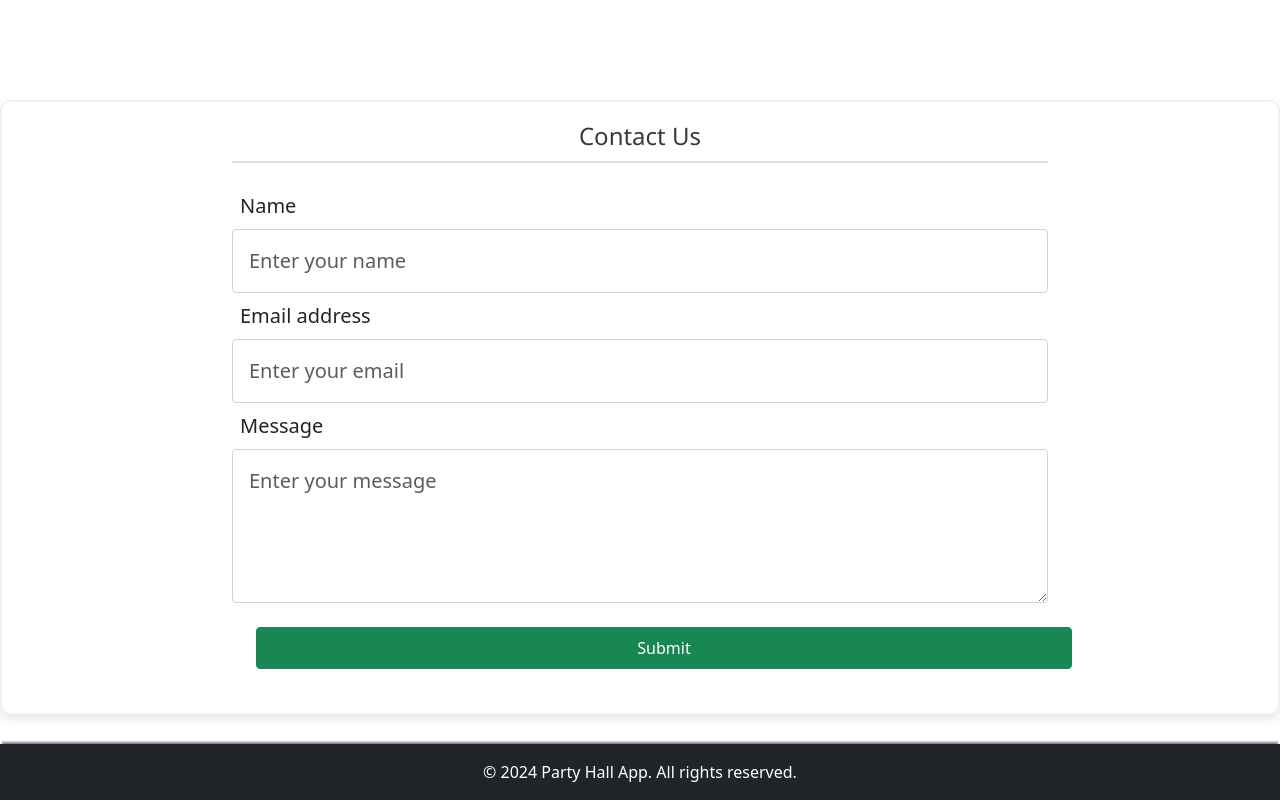
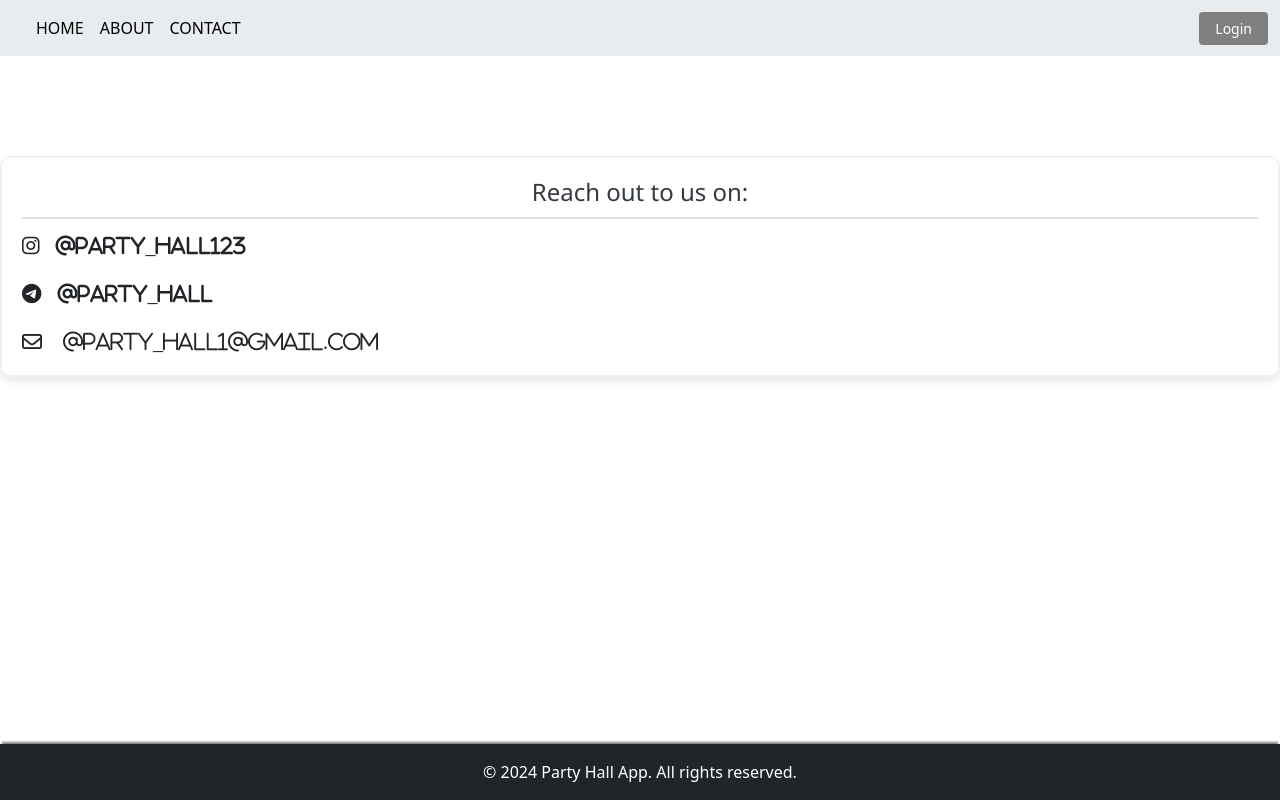
Before and after one commit to shivaramakrishnamarepalli/PartyHallBooking, a React (Create React App) app: page /contact in a window 1280 px wide. Built offline with nearby package versions, Linux system fonts and the light colour scheme.

Commit message:
fixed minor changes

```diff
--- a/src/App.js
+++ b/src/App.js
@@ -27,6 +27,7 @@ function App() {
       {/* <h1>React App</h1> */}
       {/* <CardsDisplay /> */}
       {/* <Navbar1></Navbar1> */}
+      {/* <Navbar1 /> */}
       <BrowserRouter>
         <Routes>
           <Route path="*" element={<RoleSelection />} />
--- a/src/components/CardComponent.js
+++ b/src/components/CardComponent.js
@@ -56,7 +56,7 @@ function Card({ id, name, address, rental_cost, rating, capacity }) {
             <span>
               <h5>
                 <img src={rating1} width={"22rem"} alt="rating" />
-                <span> {rating}</span>
+                {/* <span> {rating}</span> */}
               </h5>
             </span>
           </div>
--- a/src/components/CardsDisplay.js
+++ b/src/components/CardsDisplay.js
@@ -1,10 +1,11 @@
 import { useEffect, useState } from "react";
 import CardComponent from "./CardComponent";
 import axios from "axios";
-import "../styles/cardDisplay.css"
+import "../styles/cardDisplay.css";
 
 function CardsDisplay() {
   const [halls, setHalls] = useState([]);
+  const [searchQuery, setSearchQuery] = useState("");
 
   useEffect(() => {
     async function fetchHalls() {
@@ -21,9 +22,25 @@ function CardsDisplay() {
     fetchHalls();
   }, []);
 
+  const handleSearchChange = (event) => {
+    setSearchQuery(event.target.value);
+  };
+
+  const filteredHalls = halls.filter((hall) =>
+    hall.hall_name.toLowerCase().includes(searchQuery.toLowerCase())
+  );
+
   return (
-    <div className="card-container">
-      {halls.map((hall) => (
+    <div>
+      <input
+        type="text"
+        placeholder="Search for a hall"
+        value={searchQuery}
+        onChange={handleSearchChange}
+        className="search-input p-1 rounded m-2 "
+      />
+      <div className="card-container ">
+        {filteredHalls.map((hall) => (
           <CardComponent
             key={hall.hall_id}
             name={hall.hall_name}
@@ -36,7 +53,7 @@ function CardsDisplay() {
             imageData={hall.hall_image}
           />
         ))}
-
+      </div>
     </div>
   );
 }
--- a/src/components/Contactus.js
+++ b/src/components/Contactus.js
@@ -1,4 +1,5 @@
 import React, { useState } from "react";
+import Navbar1 from "./Navbar";
 // import "../styles/contact.css"; // Import your CSS file for custom styling (if applicable)
 
 const ContactPage = () => {
@@ -29,73 +30,98 @@ const ContactPage = () => {
   };
 
   return (
-    <div className="contact-page">
+    // <div className="contact-page">
+    //   <div className="container-wrapper">
+    //     <div className="container card">
+    //       <div className="row justify-content-center">
+    //         <div className="col-md-8">
+    //           <h2 className="text-center">Contact Us</h2>
+    //           <form onSubmit={handleSubmit}>
+    //             <div className="form-group">
+    //               <label htmlFor="name" className="p-2 fs-5">
+    //                 Name
+    //               </label>
+    //               <input
+    //                 type="text"
+    //                 className="form-control p-3 fs-5"
+    //                 id="name"
+    //                 name="name"
+    //                 value={formData.name}
+    //                 onChange={handleChange}
+    //                 placeholder="Enter your name"
+    //                 required
+    //               />
+    //             </div>
+
+    //             <div className="form-group">
+    //               <label htmlFor="email" className="p-2 fs-5">
+    //                 Email address
+    //               </label>
+    //               <input
+    //                 type="email"
+    //                 className="form-control p-3 fs-5"
+    //                 id="email"
+    //                 name="email"
+    //                 value={formData.email}
+    //                 onChange={handleChange}
+    //                 placeholder="Enter your email"
+    //                 required
+    //               />
+    //             </div>
+
+    //             <div className="form-group">
+    //               <label htmlFor="message" className="p-2 fs-5">
+    //                 Message
+    //               </label>
+    //               <textarea
+    //                 className="form-control p-3 fs-5"
+    //                 id="message"
+    //                 name="message"
+    //                 rows="4"
+    //                 value={formData.message}
+    //                 onChange={handleChange}
+    //                 placeholder="Enter your message"
+    //                 required
+    //               ></textarea>
+    //             </div>
+
+    //             <button
+    //               type="submit"
+    //               className="btn btn-success p-2 m-4 w-100 fs-6 "
+    //             >
+    //               Submit
+    //             </button>
+    //           </form>
+    //         </div>
+    //       </div>
+    //     </div>
+    //   </div>
+    // </div>
+    <>
+      <Navbar1 />
       <div className="container-wrapper">
         <div className="container card">
-          <div className="row justify-content-center">
-            <div className="col-md-8">
-              <h2 className="text-center">Contact Us</h2>
-              <form onSubmit={handleSubmit}>
-                <div className="form-group">
-                  <label htmlFor="name" className="p-2 fs-5">
-                    Name
-                  </label>
-                  <input
-                    type="text"
-                    className="form-control p-3 fs-5"
-                    id="name"
-                    name="name"
-                    value={formData.name}
-                    onChange={handleChange}
-                    placeholder="Enter your name"
-                    required
-                  />
-                </div>
-
-                <div className="form-group">
-                  <label htmlFor="email" className="p-2 fs-5">
-                    Email address
-                  </label>
-                  <input
-                    type="email"
-                    className="form-control p-3 fs-5"
-                    id="email"
-                    name="email"
-                    value={formData.email}
-                    onChange={handleChange}
-                    placeholder="Enter your email"
-                    required
-                  />
-                </div>
-
-                <div className="form-group">
-                  <label htmlFor="message" className="p-2 fs-5">
-                    Message
-                  </label>
-                  <textarea
-                    className="form-control p-3 fs-5"
-                    id="message"
-                    name="message"
-                    rows="4"
-                    value={formData.message}
-                    onChange={handleChange}
-                    placeholder="Enter your message"
-                    required
-                  ></textarea>
-                </div>
-
-                <button
-                  type="submit"
-                  className="btn btn-success p-2 m-4 w-100 fs-6 "
-                >
-                  Submit
-                </button>
-              </form>
-            </div>
+          <div className="contact-page ">
+            <h2 className="mb-3">Reach out to us on: </h2>
+            <i class="fa-brands fa-instagram fs-5">
+              <span className="p-3">@party_hall123</span>
+            </i>
+            <br></br>
+            <br></br>
+            <i class="fa-brands fa-telegram fs-5">
+              <span className="p-3">@party_hall</span>
+            </i>
+            <br></br>
+            <br></br>
+            <i class="fa-regular fa-envelope fs-5">
+              {" "}
+              <span className="p-3">@party_hall1@gmail.com</span>
+            </i>
+            <br></br>
           </div>
         </div>
       </div>
-    </div>
+    </>
   );
 };
 
--- a/src/components/Footer.js
+++ b/src/components/Footer.js
@@ -5,7 +5,7 @@ export default function Footer() {
     // <div className="footer-bottom text-center bg-dark text-light p-3 mt-2">
     //   &copy; 2024 Party Hall App. All rights reserved.
     // </div>
-    <footer className="footer fixed-bottom mt-5 py-3 bg-dark text-white">
+    <footer className="footer fixed-bottom py-3 bg-dark text-white">
       {/* <div className="container"> */}
       <div className="text-center">
         &copy; 2024 Party Hall App. All rights reserved.
--- a/src/components/Navbar.js
+++ b/src/components/Navbar.js
@@ -40,12 +40,24 @@ function Navbar1() {
           <div className="collapse navbar-collapse" id="navbarSupportedContent">
             <ul className="navbar-nav me-auto mb-2 mb-lg-0">
               <li className="nav-item">
-                <Link className="nav-link active" aria-current="page" to="#">
+                <Link
+                  className="nav-link active"
+                  aria-current="page"
+                  to={
+                    localStorage.getItem("userRole")
+                      ? `/${localStorage.getItem("userRole")}/home`
+                      : `/role`
+                  }
+                >
                   HOME
                 </Link>
               </li>
               <li className="nav-item">
-                <Link className="nav-link active" aria-current="page" to="#">
+                <Link
+                  className="nav-link active"
+                  aria-current="page"
+                  to="/about"
+                >
                   ABOUT
                 </Link>
               </li>
--- a/src/components/SpecificCard.js
+++ b/src/components/SpecificCard.js
@@ -149,14 +149,16 @@ function SpecificCard() {
                 <strong style={{ color: "#6c757d" }}>Max Capacity:</strong>{" "}
                 {hall.hall_max_capacity}
               </p>
-              <p className="card-text lead">
-                <strong style={{ color: "#6c757d" }}>Price per Plate:</strong> $
-                {hall.hall_price_per_plate}
-              </p>
-              <p className="card-text lead">
+              {hall.hall_price_per_plate && (
+                <p className="card-text lead">
+                  <strong style={{ color: "#6c757d" }}>Price per Plate:</strong>{" "}
+                  ${hall.hall_price_per_plate}
+                </p>
+              )}
+              {/* <p className="card-text lead">
                 <strong style={{ color: "#6c757d" }}>Rating:</strong>{" "}
                 {hall.hall_rating}
-              </p>
+              </p> */}
             </div>
           </div>
         </div>
--- a/src/components/UserBookings.js
+++ b/src/components/UserBookings.js
@@ -1,6 +1,7 @@
 import { useEffect, useState } from "react";
 import axios from "axios";
 import { useNavigate } from "react-router-dom";
+import Navbar1 from "./Navbar";
 
 function UserBookings() {
   const [bookings, setBookings] = useState([]);
```
Also changed, not shown: public/index.html (+15 -2 lines), src/components/About.js (+15 -11 lines). Lines whose indentation alone changed are shown as unchanged.
